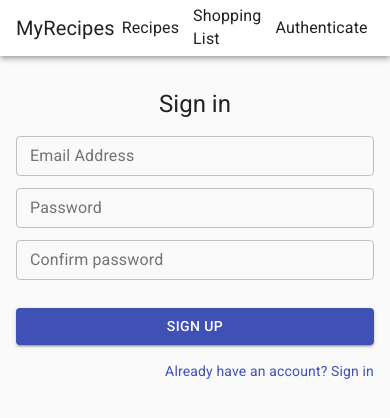
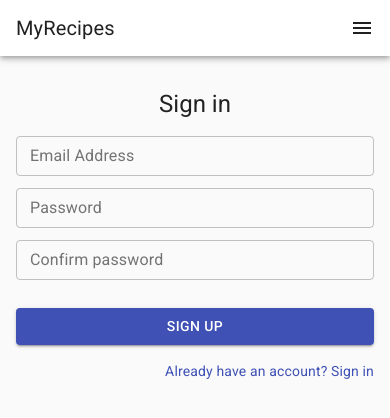
Before and after one commit to MichelPodkhvatiln/recipes-app, a React (Create React App) app: page /login in a window 390 px wide. Shown: the top 418 px of the page. Built offline with nearby package versions, Linux system fonts and the light colour scheme.

Commit message:
add adaptive header menu

```diff
--- a/package.json
+++ b/package.json
@@ -5,6 +5,7 @@
   "dependencies": {
     "@hookform/resolvers": "^2.6.0",
     "@material-ui/core": "^4.11.4",
+    "@material-ui/icons": "^4.11.2",
     "@testing-library/jest-dom": "^5.11.4",
     "@testing-library/react": "^11.1.0",
     "@testing-library/user-event": "^12.1.10",
--- /dev/null
+++ b/src/components/header-drawer-list/header-drawer-list.component.js
@@ -0,0 +1,75 @@
+import { useState } from 'react'
+import PropTypes from 'prop-types'
+import {useHistory} from 'react-router-dom'
+import MenuIcon from '@material-ui/icons/Menu'
+import { Drawer, IconButton, ListItem, ListItemText, makeStyles } from '@material-ui/core'
+
+const drawerWidth = 240
+const useStyles = makeStyles(() => ({
+  drawer: {
+    width: drawerWidth,
+    flexShrink: 0
+  },
+  drawerPaper: {
+    width: drawerWidth
+  }
+}))
+
+const HeaderDrawerList = ({ routeLinks }) => {
+  const classes = useStyles()
+  const history = useHistory();
+  const [open, setOpen] = useState(false)
+
+  function toggleOpen() {
+    setOpen(prevState => !prevState)
+  }
+
+  function onLinkClick(path) {
+    history.push(path);
+    toggleOpen()
+  }
+
+  return (
+    <>
+      <IconButton
+        color='inherit'
+        aria-label='open drawer'
+        edge='end'
+        onClick={toggleOpen}
+      >
+        <MenuIcon />
+      </IconButton>
+
+      <Drawer
+        anchor='right'
+        open={open}
+        className={classes.drawer}
+        classes={{
+          paper: classes.drawerPaper
+        }}
+        onClose={toggleOpen}
+      >
+        {
+          routeLinks.map((linkData) => (
+            <ListItem
+              button
+              key={linkData.path}
+              onClick={() => onLinkClick(linkData.path)}
+            >
+              <ListItemText primary={linkData.text} />
+            </ListItem>
+          ))
+        }
+      </Drawer>
+    </>
+  )
+}
+
+HeaderDrawerList.propTypes = {
+  routeLinks: PropTypes.arrayOf(PropTypes.shape({
+    text: PropTypes.string,
+    path: PropTypes.string
+  })).isRequired
+}
+
+export default HeaderDrawerList
--- /dev/null
+++ b/src/components/header-nav-list/header-nav-list.component.js
@@ -0,0 +1,41 @@
+import PropTypes from 'prop-types'
+import { Link, makeStyles } from '@material-ui/core'
+import { Link as RouterLink } from 'react-router-dom'
+
+const useStyles = makeStyles((theme) => ({
+  link: {
+    margin: '0 7px',
+    fontSize: theme.typography.htmlFontSize
+  }
+}))
+
+const HeaderNavList = ({ routeLinks }) => {
+  const classes = useStyles()
+
+  return (
+    <>
+      {
+        routeLinks.map((linkData) => (
+          <Link
+            key={linkData.path}
+            className={classes.link}
+            color='inherit'
+            component={RouterLink}
+            to={linkData.path}
+          >
+            {linkData.text}
+          </Link>
+        ))
+      }
+    </>
+  )
+}
+
+HeaderNavList.propTypes = {
+  routeLinks: PropTypes.arrayOf(PropTypes.shape({
+    text: PropTypes.string,
+    path: PropTypes.string
+  })).isRequired
+}
+
+export default HeaderNavList
--- a/src/components/header/header.component.js
+++ b/src/components/header/header.component.js
@@ -1,21 +1,19 @@
 import { Link as RouterLink } from 'react-router-dom'
-import { AppBar, Link, makeStyles, Toolbar } from '@material-ui/core'
+import { AppBar, Link, makeStyles, Toolbar, useMediaQuery, useTheme } from '@material-ui/core'
+
+import HeaderNavList from '../header-nav-list/header-nav-list.component'
+import HeaderDrawerList from '../header-drawer-list/header-drawer-list.component'
 
 const useStyles = makeStyles((theme) => {
   return {
     title: {
-      flexGrow: 1,
+      marginRight: 'auto',
       fontSize: theme.typography.h6.fontSize
-    }
-    ,
-    link: {
-      margin: '0 7px',
-      fontSize: theme.typography.htmlFontSize
     }
   }
 })
 
-const routesLink = [
+const routeLinks = [
   {
     text: 'Recipes',
     path: '/'
@@ -32,6 +30,8 @@ const routesLink = [
 
 const Header = () => {
   const classes = useStyles()
+  const theme = useTheme()
+  const isMatch = useMediaQuery(theme.breakpoints.up('md'))
 
   return (
     <AppBar color={'inherit'} position={'sticky'}>
@@ -46,17 +46,10 @@ const Header = () => {
         </Link>
 
         {
-          routesLink.map((linkData) => (
-            <Link
-              key={linkData.path}
-              className={classes.link}
-              color='inherit'
-              component={RouterLink}
-              to={linkData.path}
-            >
-              {linkData.text}
-            </Link>
-          ))
+          isMatch ?
+            <HeaderNavList routeLinks={routeLinks} />
+            :
+            <HeaderDrawerList routeLinks={routeLinks} />
         }
       </Toolbar>
     </AppBar>
--- a/src/index.js
+++ b/src/index.js
@@ -6,11 +6,11 @@ import App from './components/app/App'
 import CssBaseline from '@material-ui/core/CssBaseline'
 
 ReactDOM.render(
-  <React.StrictMode>
+  <>
     <CssBaseline />
     <BrowserRouter>
       <App />
     </BrowserRouter>
-  </React.StrictMode>,
+  </>,
   document.getElementById('root')
 )
```
Also changed, not shown: 1 other file (tests, documents, lock files or other folders).
